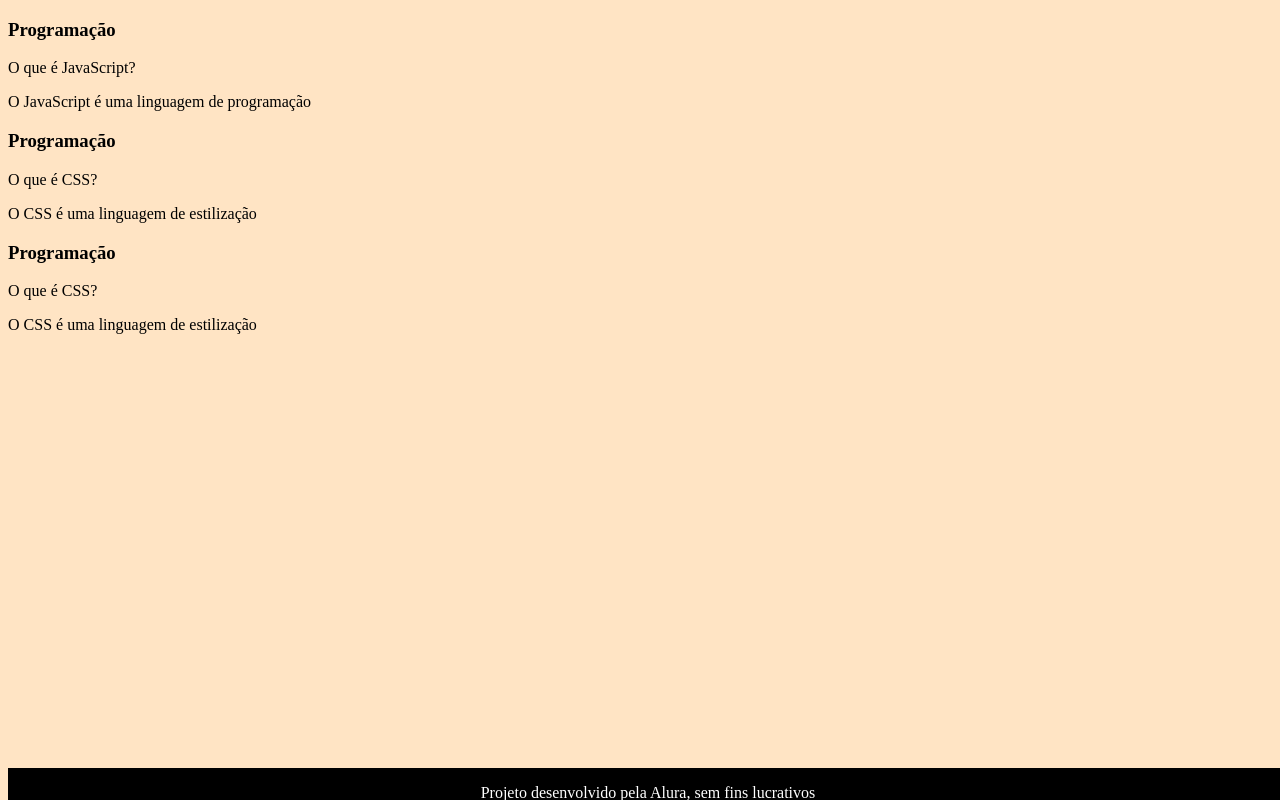
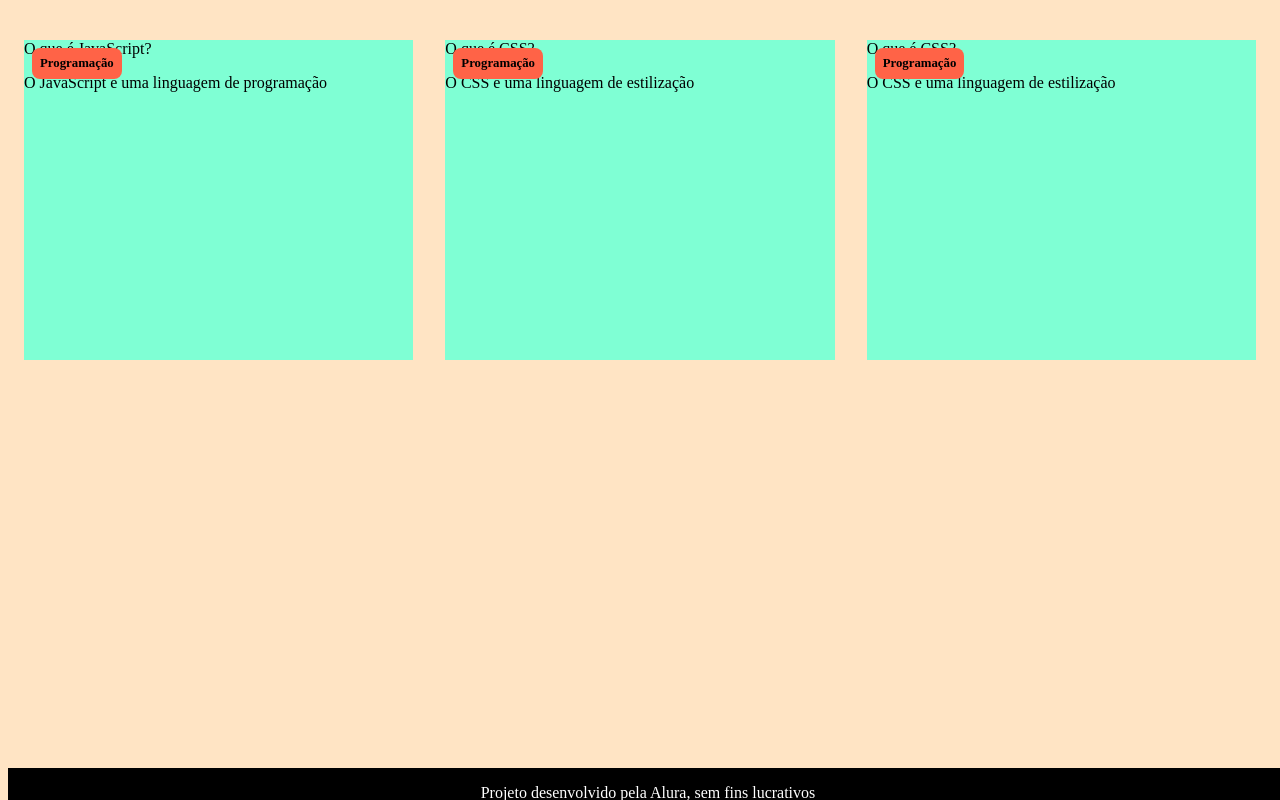
Before and after one commit to bruuuuuuuuuuuuuuuuuuuuuuuuu/Flashcard, a plain HTML site: page index.html in a window 1280 px wide. Drawn offline with Linux system fonts and the light colour scheme; files that its build step writes are made by us from their sources.

Commit message:
Update style.css

```diff
--- a/style.css
+++ b/style.css
@@ -1,6 +1,34 @@
 body{
     background-color: bisque;
     font-family: Bai Jamjuree;
+}
+
+#container {
+    display: flex;
+}
+
+.cartao {
+    margin: 1rem 1rem;
+    backgroun-color:aqua;
+    height: 20rem;
+    flex-grow: 1;
+    flex-basis: calc(33% - 6rem);
+}
+
+.cartao__conteudo {
+    text-aling:center;
+    background-color:aquamarine;
+    height:100%;
+}
+
+.cartao__conteudo h3 {
+    background-color:tomato;
+    text-aling:let;
+    padding: 0.5rem;
+    position: absolute;
+    margin: 0.5rem;
+    border-radius: 0.5rem;
+    font-size: 1vw;
 }
 
 footer{
```
